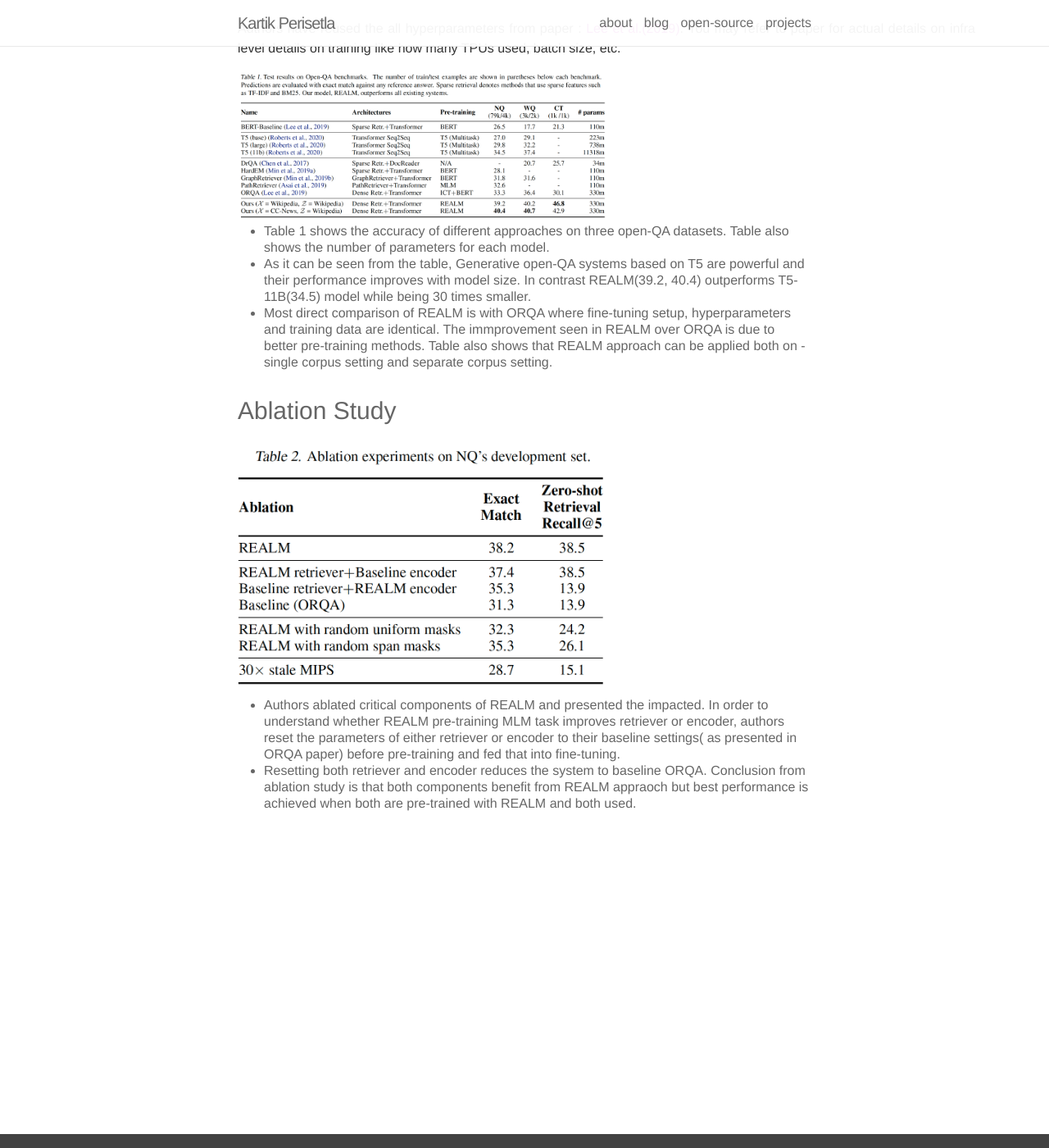
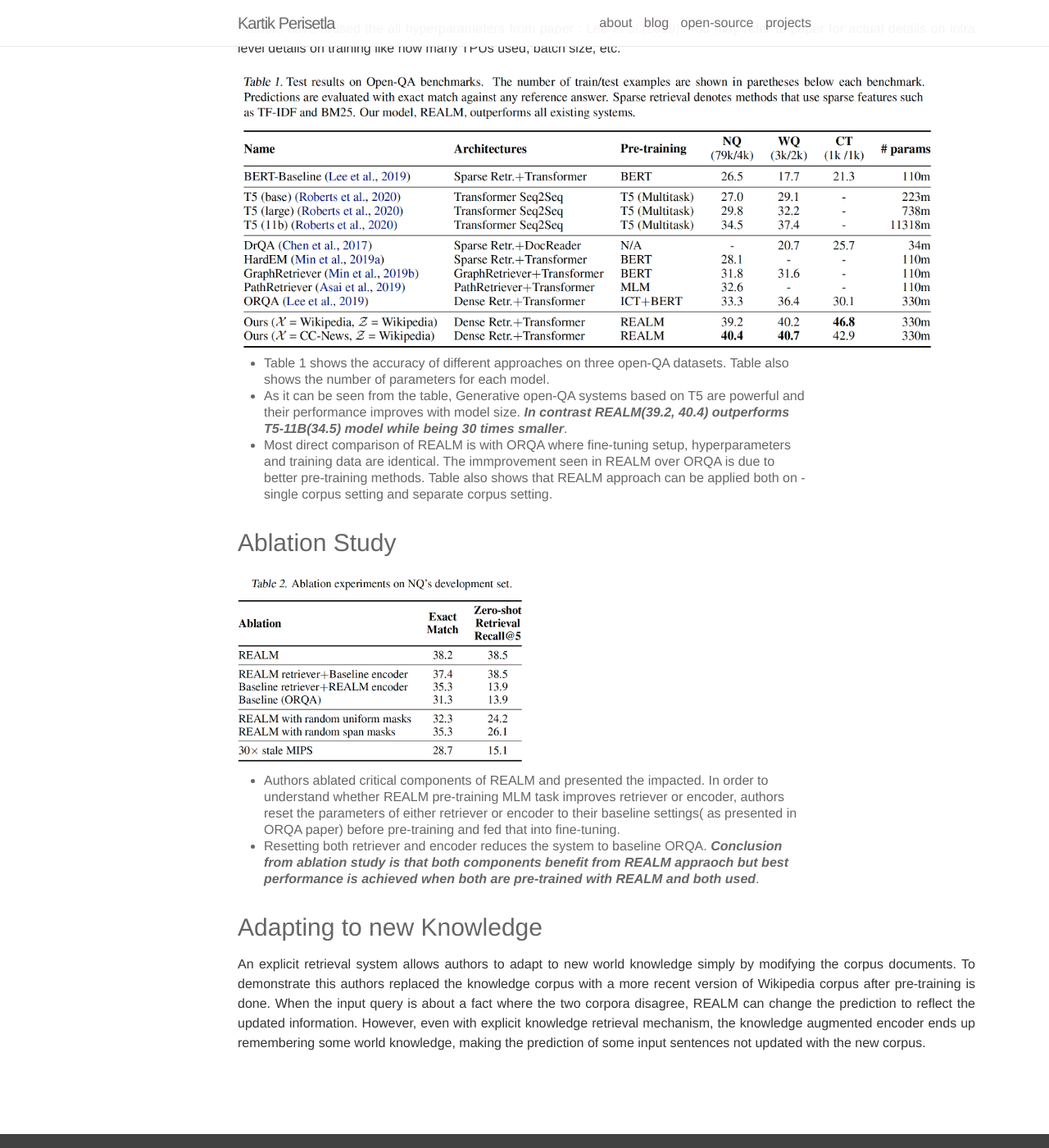
Before and after one commit to kartikperisetla/kartikperisetla.github.io, a Jekyll site: the page built from _posts/2021-02-10-retrieval-augmented-language-model-pre-training.markdown, in a window 1280 px wide and 1400 px high, scrolled down 8890 px. Shown: the whole window at 82% size. Built offline with Jekyll 4.4.1, drawn with Linux system fonts in a browser that asks for light colours; nearby versions of some CDN libraries.

Commit message:
Update 2021-02-10-retrieval-augmented-language-model-pre-training.markdown

```diff
--- a/_posts/2021-02-10-retrieval-augmented-language-model-pre-training.markdown
+++ b/_posts/2021-02-10-retrieval-augmented-language-model-pre-training.markdown
@@ -225,34 +225,30 @@ In order to employ MIPS, an search index is built using the document embeddings
     <br/><br/>
     Authors have reused the all hyperparameters from paper : <a href="https://arxiv.org/pdf/1906.00300.pdf">Lee et al.(2019)</a>. You may refer to paper for actual details on infra level details on training like how many TPUs used, batch size, etc.
 </p>
-<img class="center" width="450px" src="{{ site.baseurl }}/assets/img/blog/realm_table1.png"/>
+<img class="center" width="850px" src="{{ site.baseurl }}/assets/img/blog/realm_table1.png"/>
 <ul>
     <li>
         Table 1 shows the accuracy of different approaches on three open-QA datasets. Table also shows the number of parameters for each model.
     </li>
     <li>
-        As it can be seen from the table, Generative open-QA systems based on T5 are powerful and their performance improves with model size. In contrast REALM(39.2, 40.4) outperforms T5-11B(34.5) model while being 30 times smaller.
+        As it can be seen from the table, Generative open-QA systems based on T5 are powerful and their performance improves with model size. <b><i>In contrast REALM(39.2, 40.4) outperforms T5-11B(34.5) model while being 30 times smaller</i></b>.
     </li>
     <li>
         Most direct comparison of REALM is with ORQA where fine-tuning setup, hyperparameters and training data are identical. The immprovement seen in REALM over ORQA is due to better pre-training methods. Table also shows that REALM approach can be applied both on - single corpus setting and separate corpus setting.
     </li>
 </ul>
 <h3>Ablation Study</h3>
-<img class="center" width="450px" src="{{ site.baseurl }}/assets/img/blog/realm_table2.png"/>
+<img class="center" width="350px" src="{{ site.baseurl }}/assets/img/blog/realm_table2.png"/>
 <ul>
     <li>
         Authors ablated critical components of REALM and presented the impacted. In order to understand whether REALM pre-training MLM task improves retriever or encoder, authors reset the parameters of either retriever or encoder to their baseline settings( as presented in ORQA paper) before pre-training and fed that into fine-tuning.
     </li>
     <li>
-        Resetting both retriever and encoder reduces the system to baseline ORQA. Conclusion from ablation study is that both components benefit from REALM appraoch but best performance is achieved when both are pre-trained with REALM and both used.
+        Resetting both retriever and encoder reduces the system to baseline ORQA. <b><i>Conclusion from ablation study is that both components benefit from REALM appraoch but best performance is achieved when both are pre-trained with REALM and both used</i></b>.
     </li>
 </ul>
 
+<h3>Adapting to new Knowledge</h3>
 <p align="justify">
+An explicit retrieval system allows authors to adapt to new world knowledge simply by modifying the corpus documents. To demonstrate this authors replaced the knowledge corpus with a more recent version of Wikipedia corpus after pre-training is done. When the input query is about a fact where the two corpora disagree, REALM can change the prediction to reflect the updated information. However, even with explicit knowledge retrieval mechanism, the knowledge augmented encoder ends up remembering some world knowledge, making the prediction of some input sentences not updated with the new corpus.
 </p>
-
-<p align="justify">
-</p>
-
-<p align="justify">
-</p>
```
